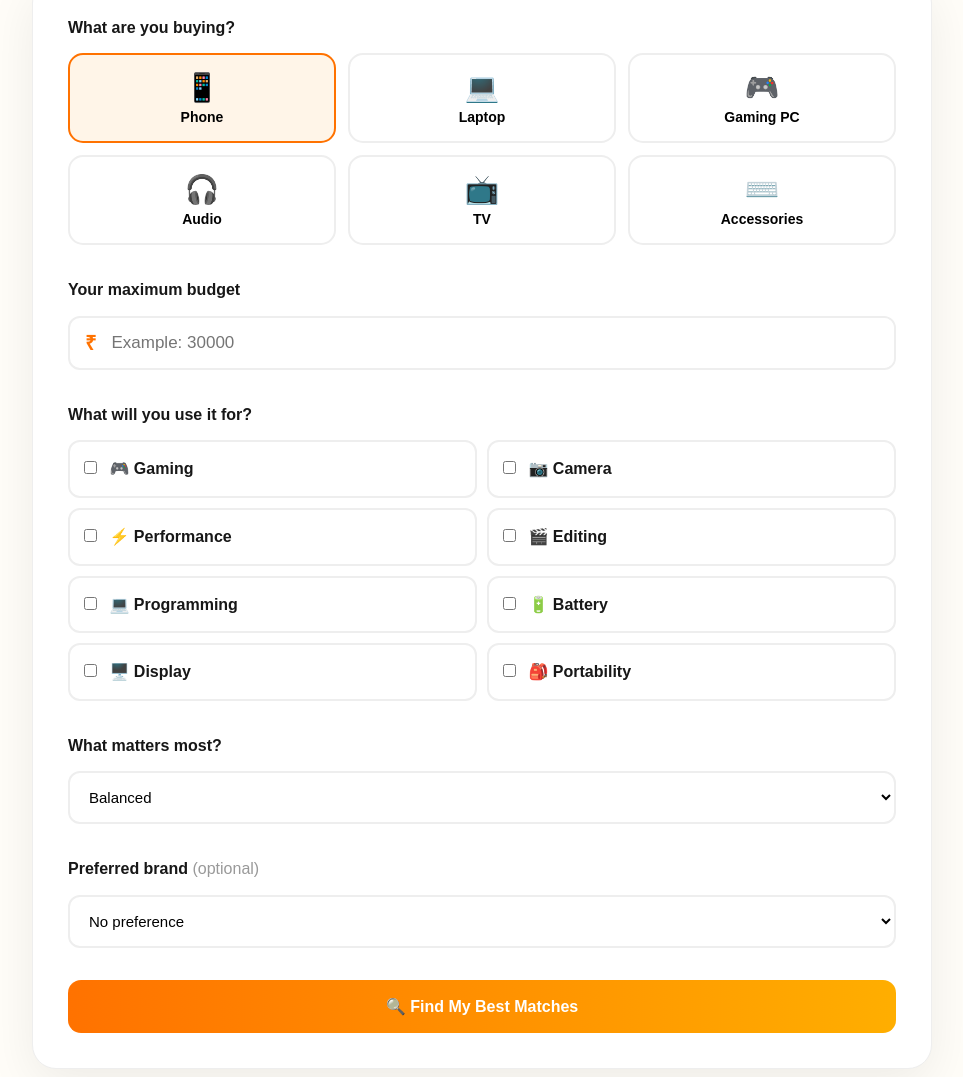
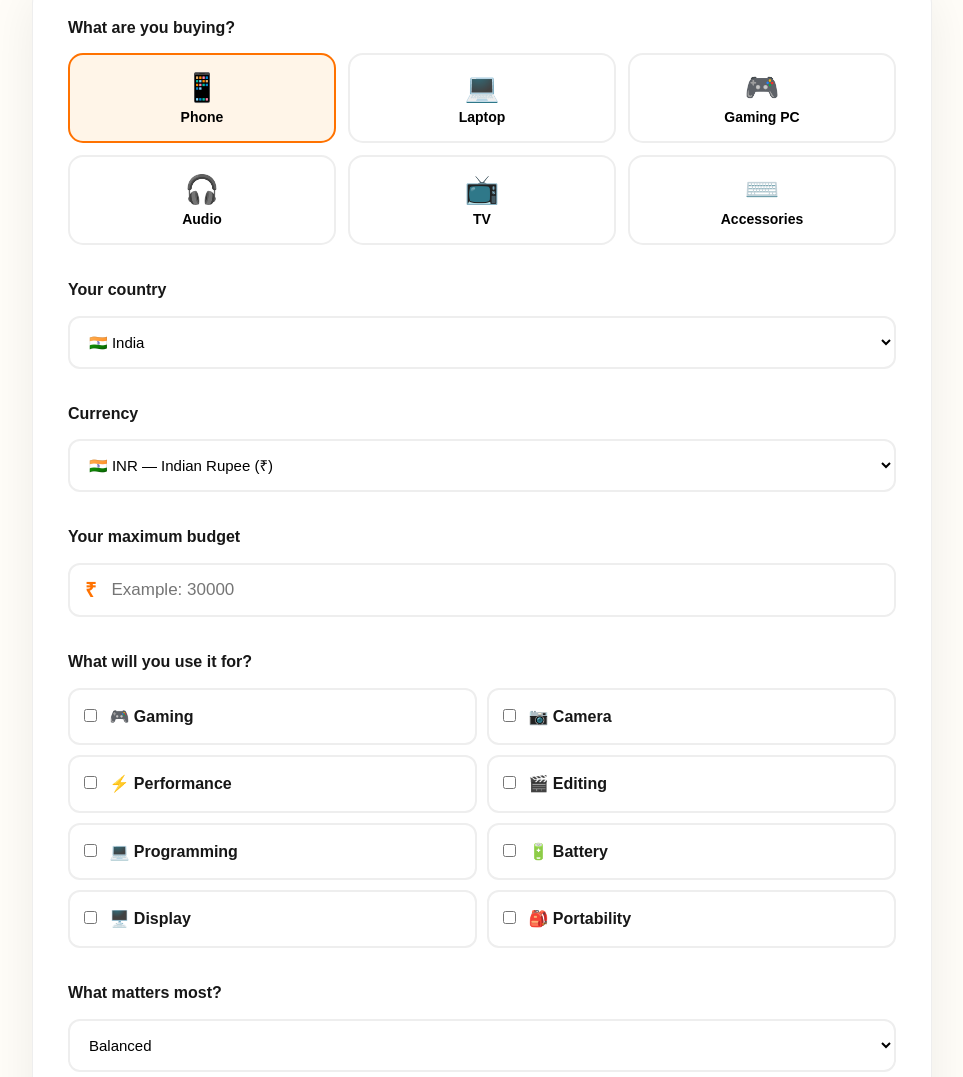
Before and after one commit to Aizen-1862/OptiTech, a plain HTML site: page index.html in a window 1280 px wide. Shown: the part 971-2048 px from the top of the page, without its empty margins (158-1121 px from the left). Drawn offline with Linux system fonts and the light colour scheme.

Commit message:
Update index.html

```diff
--- a/index.html
+++ b/index.html
@@ -115,6 +115,106 @@
         </div>
 
 
+       <!-- COUNTRY -->
+<div class="form-group">
+
+    <label for="country">
+        Your country
+    </label>
+
+    <select id="country">
+
+        <option value="India">
+            🇮🇳 India
+        </option>
+
+        <option value="United States">
+            🇺🇸 United States
+        </option>
+
+        <option value="United Kingdom">
+            🇬🇧 United Kingdom
+        </option>
+
+        <option value="Canada">
+            🇨🇦 Canada
+        </option>
+
+        <option value="Australia">
+            🇦🇺 Australia
+        </option>
+
+        <option value="Germany">
+            🇩🇪 Germany
+        </option>
+
+        <option value="France">
+            🇫🇷 France
+        </option>
+
+        <option value="United Arab Emirates">
+            🇦🇪 UAE
+        </option>
+
+        <option value="Singapore">
+            🇸🇬 Singapore
+        </option>
+
+        <option value="Other">
+            🌎 Other
+        </option>
+
+    </select>
+
+</div>
+
+
+<!-- CURRENCY -->
+<div class="form-group">
+
+    <label for="currency">
+        Currency
+    </label>
+
+    <select id="currency">
+
+        <option value="INR">
+            🇮🇳 INR — Indian Rupee (₹)
+        </option>
+
+        <option value="USD">
+            🇺🇸 USD — US Dollar ($)
+        </option>
+
+        <option value="GBP">
+            🇬🇧 GBP — British Pound (£)
+        </option>
+
+        <option value="CAD">
+            🇨🇦 CAD — Canadian Dollar (C$)
+        </option>
+
+        <option value="AUD">
+            🇦🇺 AUD — Australian Dollar (A$)
+        </option>
+
+        <option value="EUR">
+            🇪🇺 EUR — Euro (€)
+        </option>
+
+        <option value="AED">
+            🇦🇪 AED — UAE Dirham
+        </option>
+
+        <option value="SGD">
+            🇸🇬 SGD — Singapore Dollar
+        </option>
+
+    </select>
+
+</div>
+
+
 <!-- BUDGET -->
 <div class="form-group">
 
@@ -124,7 +224,7 @@
 
     <div class="budget-input">
 
-                <span>₹</span>
+        <span id="currencySymbol">₹</span>
 
         <input
             type="number"
@@ -136,7 +236,6 @@
     </div>
 
 </div>
-
 
         <!-- USES -->
         <div class="form-group">
```
Lines whose indentation alone changed are shown as unchanged.
